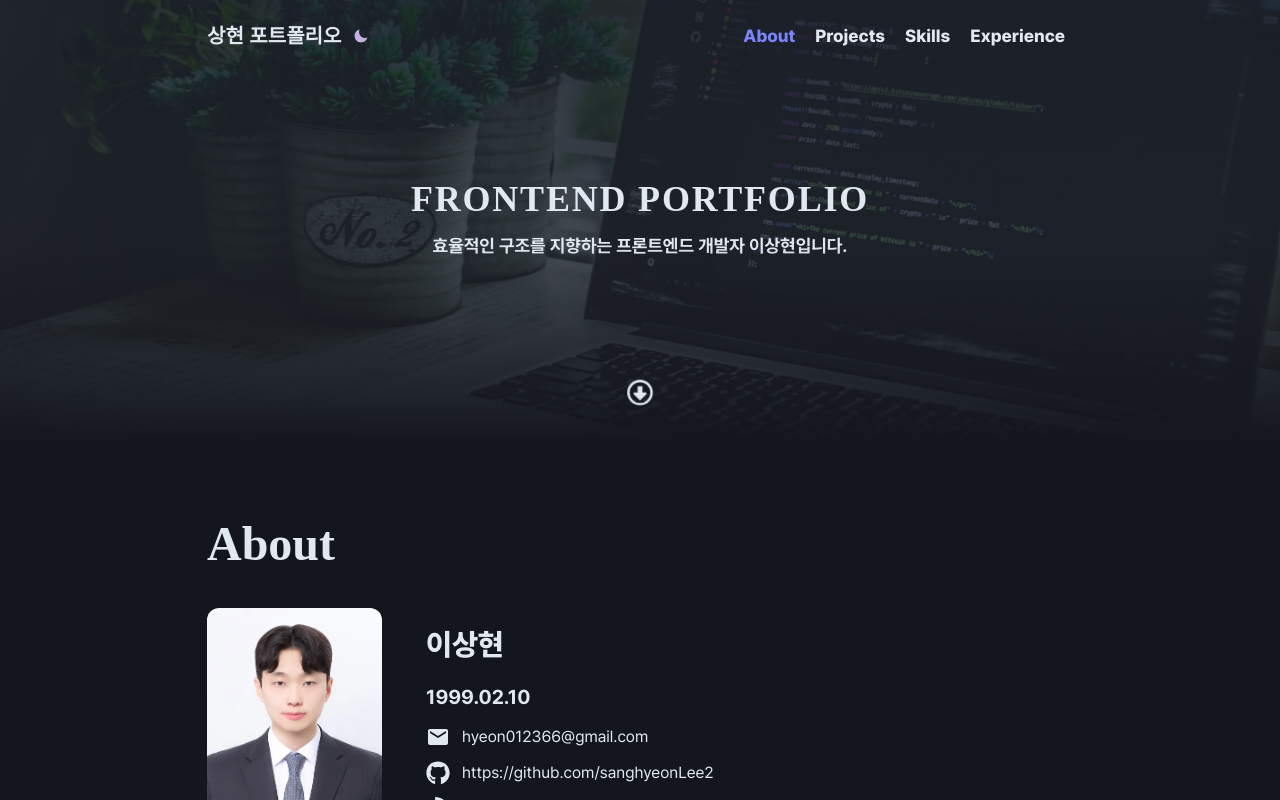
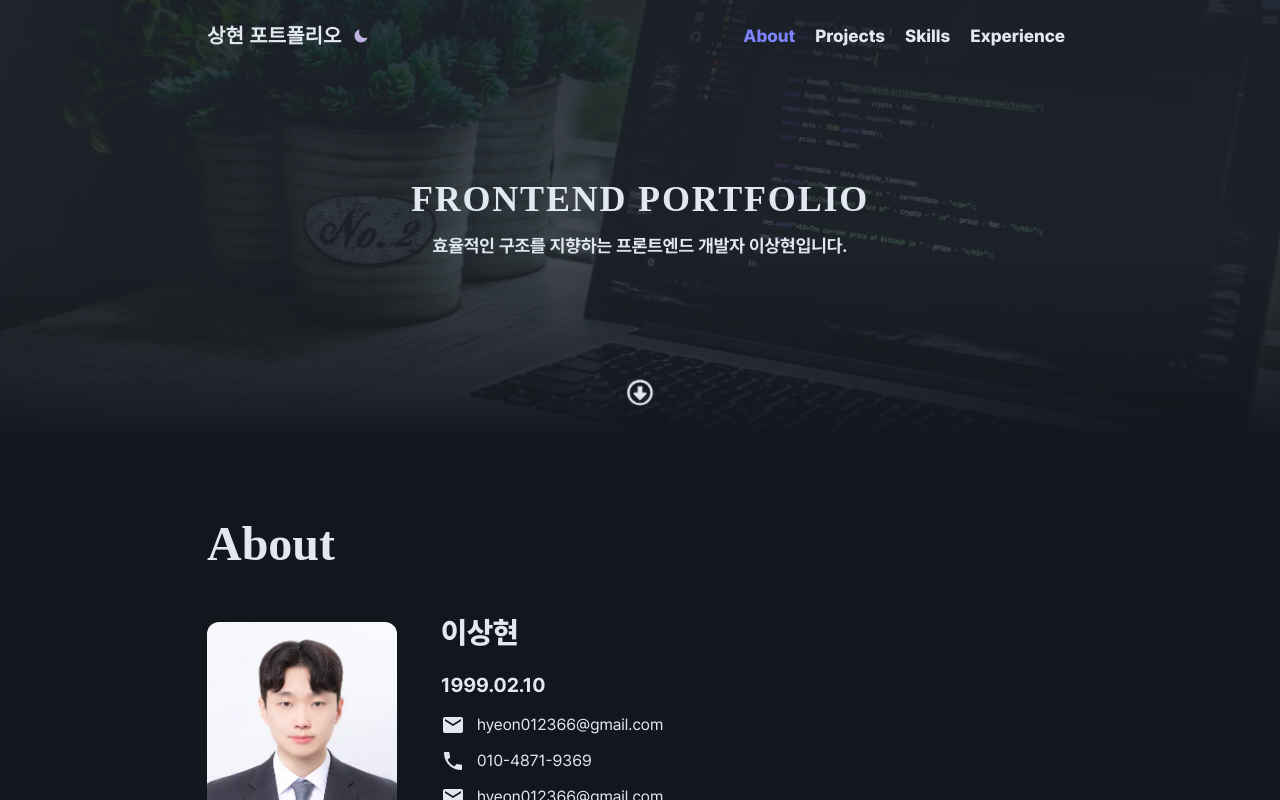
Before and after one commit to sanghyeonLee2/sanghyeon.dev, a Next.js app: page / in a window 1280 px wide. Shown: the top 800 px of the page. Built offline with nearby package versions, Linux system fonts and the light colour scheme; a web font is replaced by a local one.

Commit message:
refactor: 증명사진 사이즈 수정 및 전화번호 추가

```diff
--- a/src/components/section/About.tsx
+++ b/src/components/section/About.tsx
@@ -7,6 +7,7 @@ import ALink from '@/components/common/Link/ALink';
 import { MotionContainer, MotionItem } from '@/components/common/Motion';
 import { BLANK_LINK } from '@/constants/dom';
 import { PROFILE_OPTIONS } from '@/constants/section';
+import { MdEmail, MdLocalPhone } from 'react-icons/md';
 
 const INTRODUCE =
   '맨땅에 헤딩하듯 시작한 첫 개발 경험부터 반복작업 속 효율성을 고민한 프로젝트 경험까지, 저는 끈질기게 몰입하며 성장해왔습니다. 다양한 프로젝트를 통해 프론트엔드뿐 아니라 백엔드, 크롤링, AI 모델 개발까지 폭넓게 경험했으며, 단순한 구현을 넘어 재사용성과 유지보수성을 고려한 구조적인 개발을 지향하고 있습니다.';
@@ -18,15 +19,26 @@ const About = () => {
         <ImageComponent
           src={jobPhoto}
           alt="증명사진"
-          className="w-[175px] h-[225px] flex-shrink-0 rounded-xl shadow-[var(--shadow)]"
+          className="w-[190px] h-[245px] flex-shrink-0 rounded-xl shadow-[var(--shadow)]"
         />
         <div className="flex-1 flex flex-col text-center sm:text-left gap-3">
           <p className="font-extrabold text-3xl">이상현</p>
           <p className="font-bold text-xl">1999.02.10</p>
+          <div className="flex items-center gap-3">
+            <MdEmail className="text-2xl" />
+            <span>hyeon012366@gmail.com</span>
+          </div>
+          <div className="flex items-center gap-3">
+            <MdLocalPhone className="text-2xl" />
+            <span>010-4871-9369</span>
+          </div>
           {PROFILE_OPTIONS.map((option) => (
-            <div key={option.href}>
-              <ALink className="flex items-center gap-3" {...BLANK_LINK} {...option} />
-            </div>
+            <ALink
+              key={option.href}
+              className="flex items-center gap-3"
+              {...BLANK_LINK}
+              {...option}
+            />
           ))}
         </div>
       </MotionItem>
```
